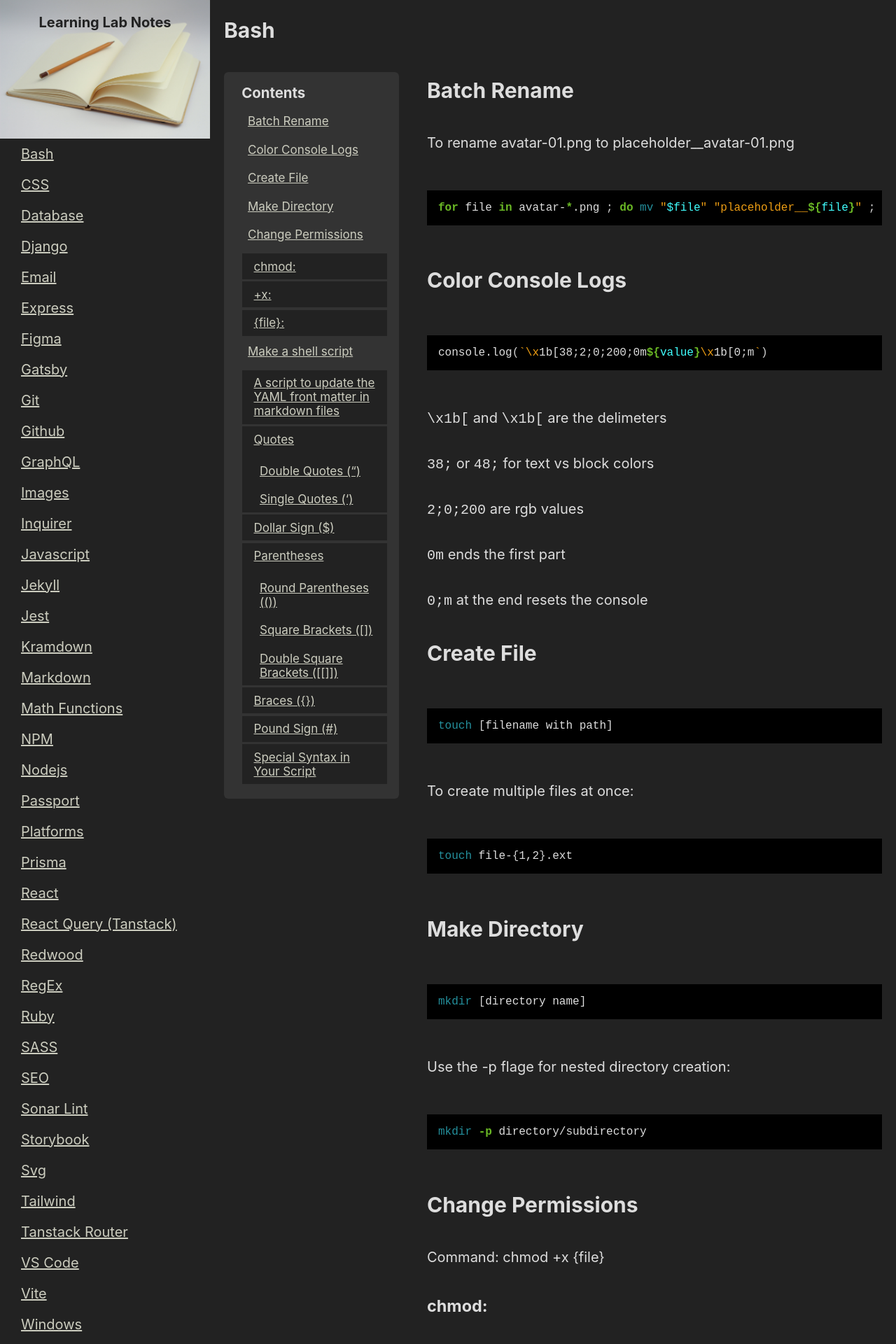
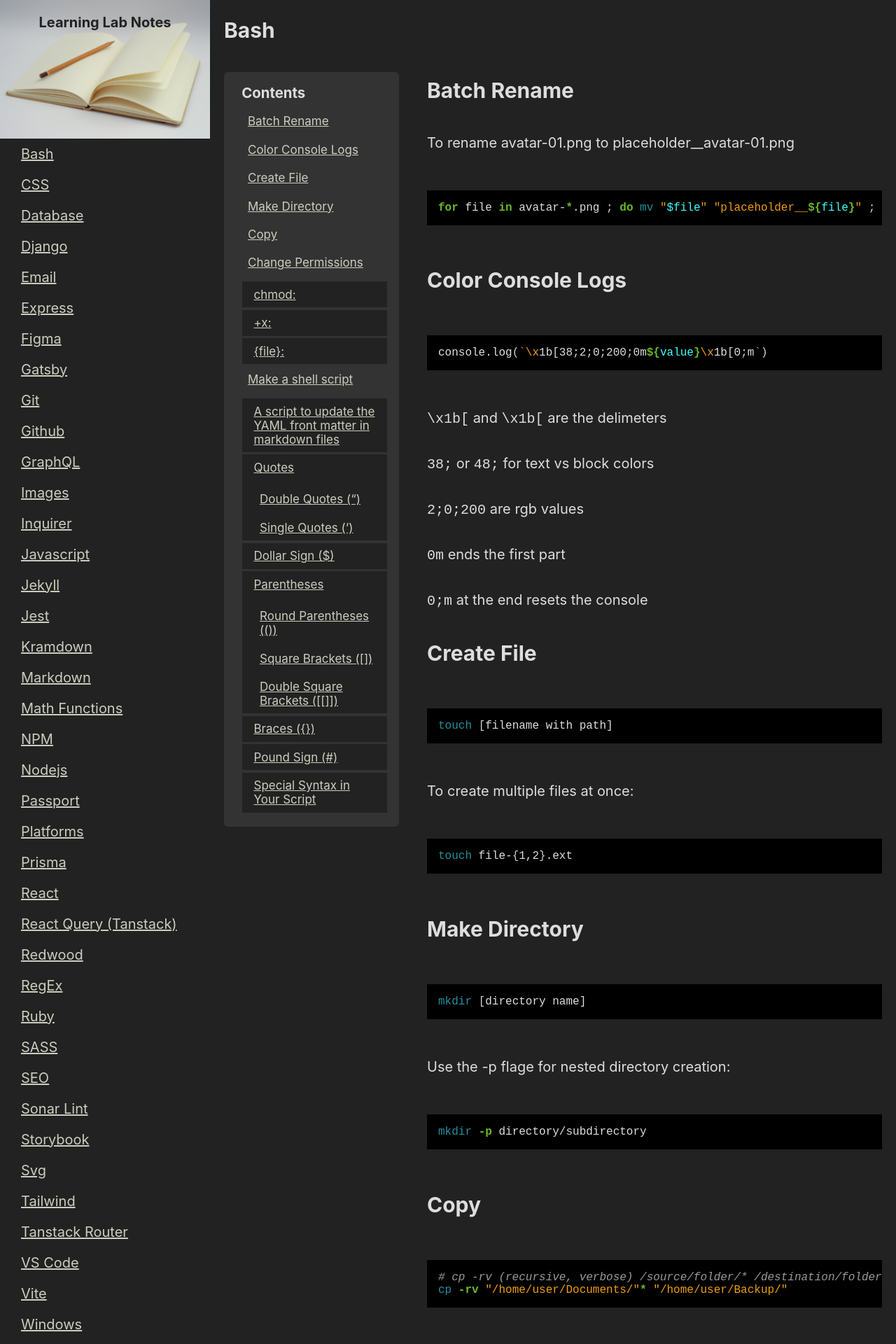
Before and after one commit to ElliotReed/learning-lab-notes, a Jekyll site: the page built from _notes/bash.md, in a window 1280 px wide. Shown: the top 1920 px of the page at 70% size. Built offline with Jekyll 4.4.1, drawn with Linux system fonts in a browser that asks for light colours; some of the changed text lies outside the part shown.

Commit message:
added copy command

````diff
--- a/_notes/bash.md
+++ b/_notes/bash.md
@@ -54,6 +54,13 @@ Use the -p flage for nested directory creation:
 
 ```shell
 mkdir -p directory/subdirectory
+```
+
+## Copy
+
+```shell
+# cp -rv (recursive, verbose) /source/folder/* /destination/folder/
+cp -rv "/home/user/Documents/"* "/home/user/Backup/"
 ```
 
 ## Change Permissions
````
